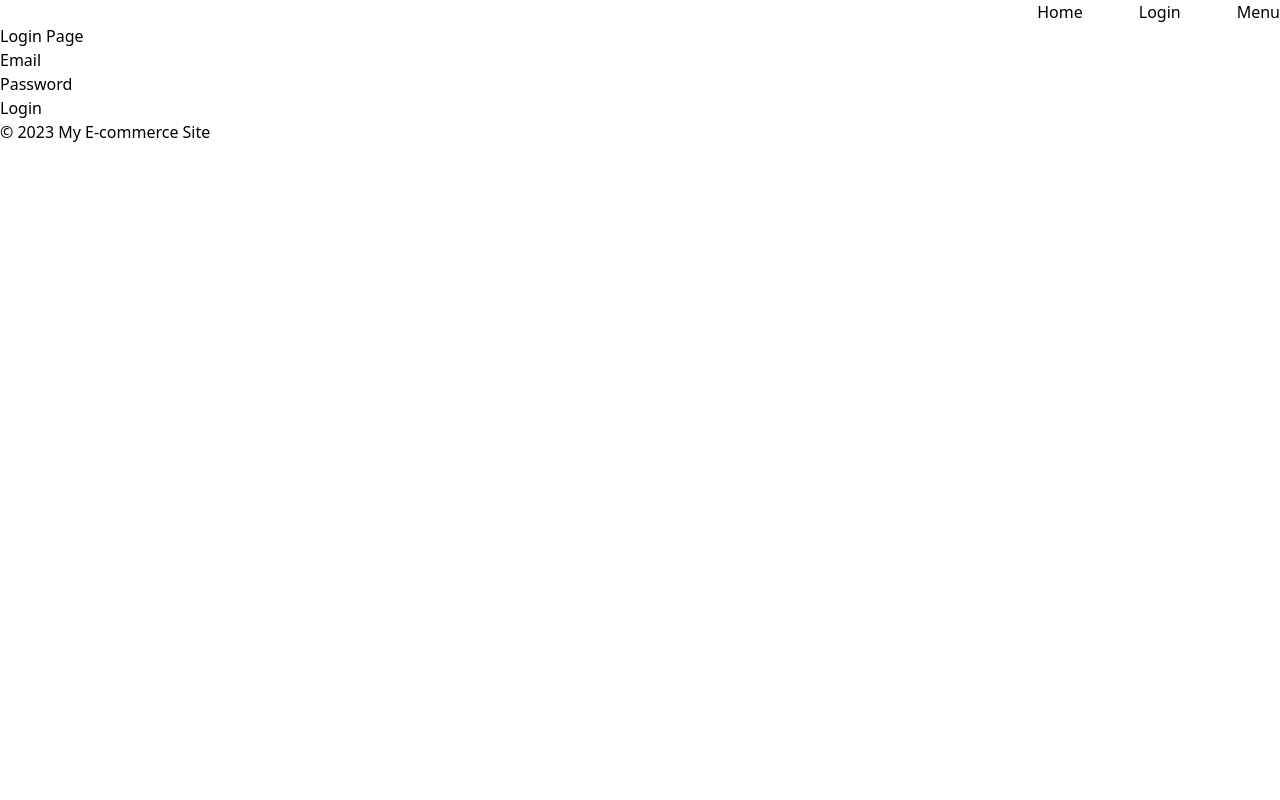
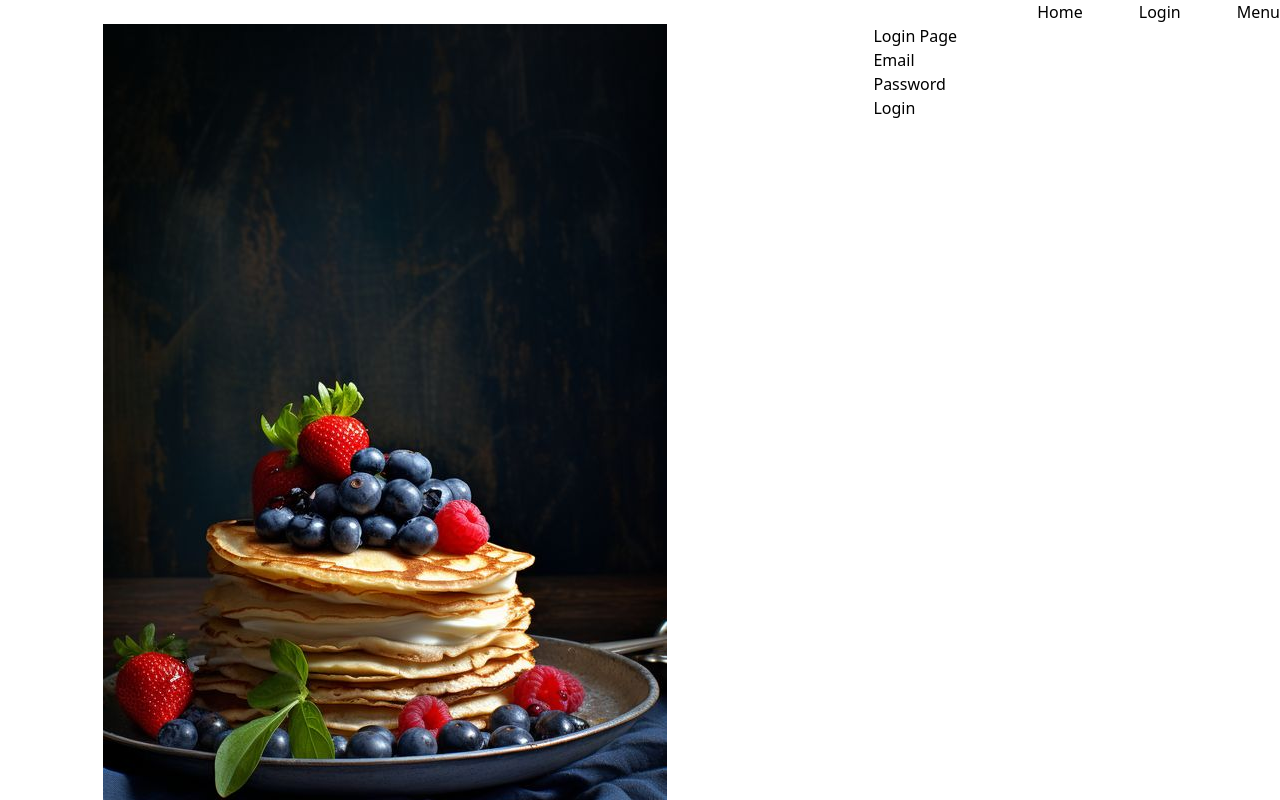
Before and after one commit to mind-spk/project-web-dessert, a React (Create React App) app: page /login in a window 1280 px wide. Shown: the top 800 px of the page. Built offline with nearby package versions, Linux system fonts and the light colour scheme.

Commit message:
Add registration feature

```diff
--- a/src/components/Footer.js
+++ b/src/components/Footer.js
@@ -4,7 +4,7 @@ import React from 'react';
 const Footer = () => {
     return (
         <footer>
-            <p>© 2023 My E-commerce Site</p>
+            <p>© 2024 My E-commerce Site</p>
         </footer>
     );
 };
--- a/src/index.css
+++ b/src/index.css
@@ -8,3 +8,8 @@
   padding: 0px;
   box-sizing: border-box;
 }
+
+
+.bg-image-home {
+  background-image: url('./assets/imgs/delicious-pancakes-served-on-tray-w6dz4y02rei6b1wy.webp');
+}
--- a/src/pages/Login.js
+++ b/src/pages/Login.js
@@ -1,23 +1,28 @@
-
-import React from 'react';
-import { useForm } from 'react-hook-form';
+import React from "react";
+import { useForm } from "react-hook-form";
+import loginImage from "../assets/imgs/8b7755f7dae7baa3f764325b63586532.jpg";
 
 const Login = () => {
-    const { register, handleSubmit, formState: { errors } } = useForm();
+  const {
+    register,
+    handleSubmit,
+    formState: { errors },
+  } = useForm();
 
-    const onSubmit = data => {
+  const onSubmit = (data) => {
     console.log(data);
   };
 
   return (
+    <div className="flex justify-around ">
+      <img className="" src={loginImage} alt="Login" />
+      <form onSubmit={handleSubmit(onSubmit)}>
         <div>
           <h1>Login Page</h1>
-            <form onSubmit={handleSubmit(onSubmit)}>
-                <div>
           <label>Email</label>
           <input
             type="email"
-                        {...register('email', { required: 'Email is required' })}
+            {...register("email", { required: "Email is required" })}
           />
           {errors.email && <p>{errors.email.message}</p>}
         </div>
@@ -25,7 +30,7 @@ const Login = () => {
           <label>Password</label>
           <input
             type="password"
-                        {...register('password', { required: 'Password is required' })}
+            {...register("password", { required: "Password is required" })}
           />
           {errors.password && <p>{errors.password.message}</p>}
         </div>
--- a/tailwind.config.js
+++ b/tailwind.config.js
@@ -1,11 +1,14 @@
-/** @type {import('tailwindcss').Config} */
 module.exports = {
   content: [
     "./index.html",
     "./src/**/*.{js,ts,jsx,tsx}",
   ],
   theme: {
-    extend: {},
+    extend: {
+      backgroundImage: {
+        'image-home': "url('/src/assets/imgs/delicious-pancakes-served-on-tray-w6dz4y02rei6b1wy.webp')",
+      }
+    },
   },
   plugins: [],
 }
```
Also changed, not shown: src/assets/imgs/delicious-pancakes-served-on-tray-w6dz4y02rei6b1wy.webp (added). Lines whose indentation alone changed are shown as unchanged.
